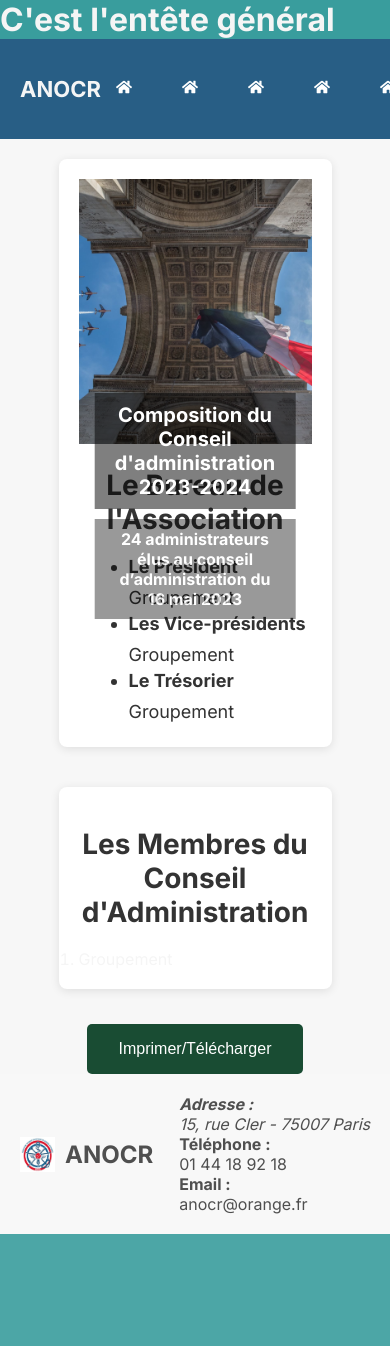
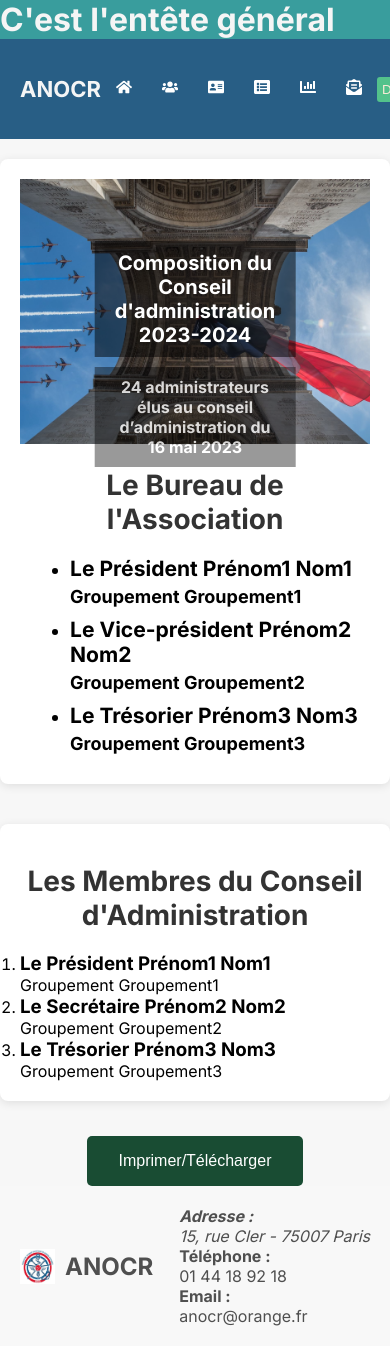
Before and after one commit to Natalina933/annuaire, a Next.js app: page /conseil in a window 390 px wide. Before the commit the page ends 1234 px from the top, so only its background shows below. Built offline with nearby package versions, Linux system fonts and the light colour scheme.

Commit message:
modifications responsive

```diff
--- a/src/app/conseil/page.jsx
+++ b/src/app/conseil/page.jsx
@@ -8,7 +8,28 @@
 
 const Conseil = ({ grade, nom, prenom, groupement }) => {
   const componentRef = useRef(null);
+  const BureauData = [
+    { grade: "Le Président", prenom: "Prénom1", nom: "Nom1", groupement: "Groupement1" },
+    { grade: "Le Vice-président", prenom: "Prénom2", nom: "Nom2", groupement: "Groupement2" },
+    { grade: "Le Trésorier", prenom: "Prénom3", nom: "Nom3", groupement: "Groupement3" },
+  ];
+  const BoardMembers = [
+    { grade: "Le Président", prenom: "Prénom1", nom: "Nom1", groupement: "Groupement1" },
+    { grade: "Le Secrétaire", prenom: "Prénom2", nom: "Nom2", groupement: "Groupement2" },
+    { grade: "Le Trésorier", prenom: "Prénom3", nom: "Nom3", groupement: "Groupement3" },
+  ];
 
+  const newLocal = <section className={styles.item}>
+    <h1 className={styles.title}>Les Membres du Conseil d'Administration</h1>
+    <ol>
+      {BoardMembers.map((member, index) => (
+        <li key={index}>
+          <h3>{member.grade} {member.prenom} {member.nom}</h3>
+          <p>Groupement {member.groupement}</p>
+        </li>
+      ))}
+    </ol>
+  </section>;
   return (
     <main className={styles.container}>
       <section className={styles.item} ref={componentRef}>
@@ -17,31 +38,20 @@
           <div className={styles.imgText}>
             <h1>Composition du Conseil d'administration 2023-2024</h1>
             <h2>24 administrateurs élus au conseil d’administration du 16 mai 2023</h2>
-
           </div>
         </header>
-        <h1 className={styles.title}>Le Bureau de l'Association</h1>
+        <h1 className={styles.title}>
+          Le Bureau de l'Association</h1>
         <ul className={styles.list}>
-          <li>Le Président</li>
-          <h3>{grade} {prenom} {nom}</h3>
-          <p>Groupement {groupement}</p>
-          <li>Les Vice-présidents</li>
-          <h3>{grade} {prenom} {nom}</h3>
-          <p>Groupement {groupement}</p>
-          <li>Le Trésorier</li>
-          <h3>{grade} {prenom} {nom}</h3>
-          <p>Groupement {groupement}</p>
+          {BureauData.map((person, index) => (
+            <li key={index}>
+              <h3>{person.grade} {person.prenom} {person.nom}</h3>
+              <p>Groupement {person.groupement}</p>
+            </li>
+          ))}
         </ul>
       </section>
-      <section className={styles.item}>
-        <h1 className={styles.title}>Les Membres du Conseil d'Administration</h1>
-        <ol>
-          <li>
-            <h3>{grade} {prenom} {nom}</h3>
-            <p>Groupement {groupement}</p>
-          </li>
-        </ol>
-      </section>
+      {newLocal}
       <section className={`${styles.button}`}>
         <ReactToPrint
           trigger={() => (
--- a/src/app/conseil/page.module.css
+++ b/src/app/conseil/page.module.css
@@ -13,10 +13,11 @@
   border-radius: 8px;
   padding: 20px;
   margin: 20px;
-  width: 70%;
-  max-width: 800px;
+  width: 100%;
 }
-
+.item li {
+  color: black;
+}
 .header {
   position: relative;
   height: 265px;
@@ -32,7 +33,7 @@
 
 .imgText {
   position: absolute;
-  top: 60%;
+  top: 42%;
   left: 50%;
   transform: translate(-50%, -50%);
   text-align: center;
--- a/src/components/navbar/Navbar.jsx
+++ b/src/components/navbar/Navbar.jsx
@@ -3,7 +3,7 @@
 import Link from "next/link";
 import React, { useState, useEffect } from "react";
 import styles from "./navbar.module.css";
-import { FaHome } from "react-icons/fa";
+import { FaHome, FaAddressCard, FaUsers, FaListAlt, FaChartBar, FaEnvelopeOpenText } from "react-icons/fa";
 
 const links = [
     {
@@ -16,34 +16,35 @@
         id: 2,
         title: "Conseil d'Administration",
         url: "/conseil",
-        icon: <FaHome />,
+        icon: <FaUsers />,
 
     },
     {
         id: 3,
         title: "Fiche",
         url: "/fiche",
-        icon: <FaHome />,
+        icon: <FaAddressCard />,
 
     },
     {
         id: 4,
         title: "Groupements",
         url: "/groupements",
-        icon: <FaHome />,
+        icon: <FaListAlt />,
 
     },
     {
         id: 5,
         title: "Dashbord",
         url: "/dashboard",
-        icon: <FaHome />,
+        icon: <FaChartBar />,
 
     },
     {
         id: 6,
         title: "Contact",
-        url: "/contact",
+        url: "/FaEnvelopeOpenText",
+        icon: <FaEnvelopeOpenText />
 
     },
 ];
--- a/src/components/navbar/navbar.module.css
+++ b/src/components/navbar/navbar.module.css
@@ -15,7 +15,6 @@
 .links {
   display: flex;
   align-items: center;
-  gap: 20px;
 }
 
 .link {
@@ -64,7 +63,6 @@
   .links {
     display: flex;
     align-items: center;
-    gap: 20px;
     position: static;
     background-color: transparent;
     padding: 0;
```
